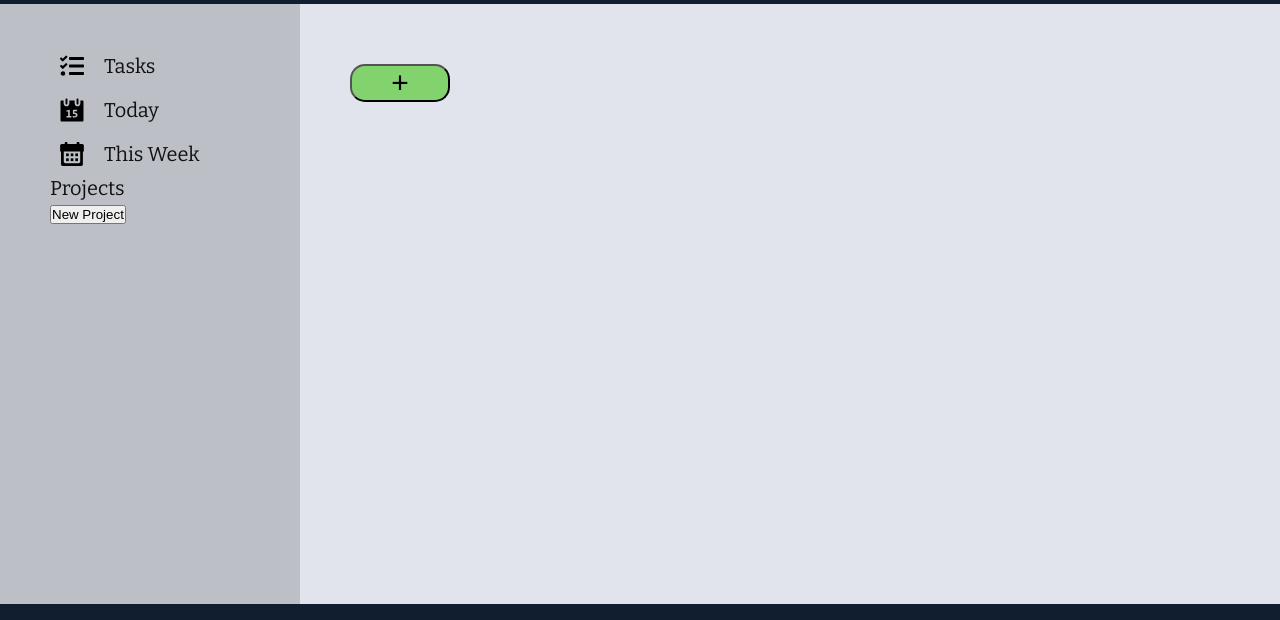
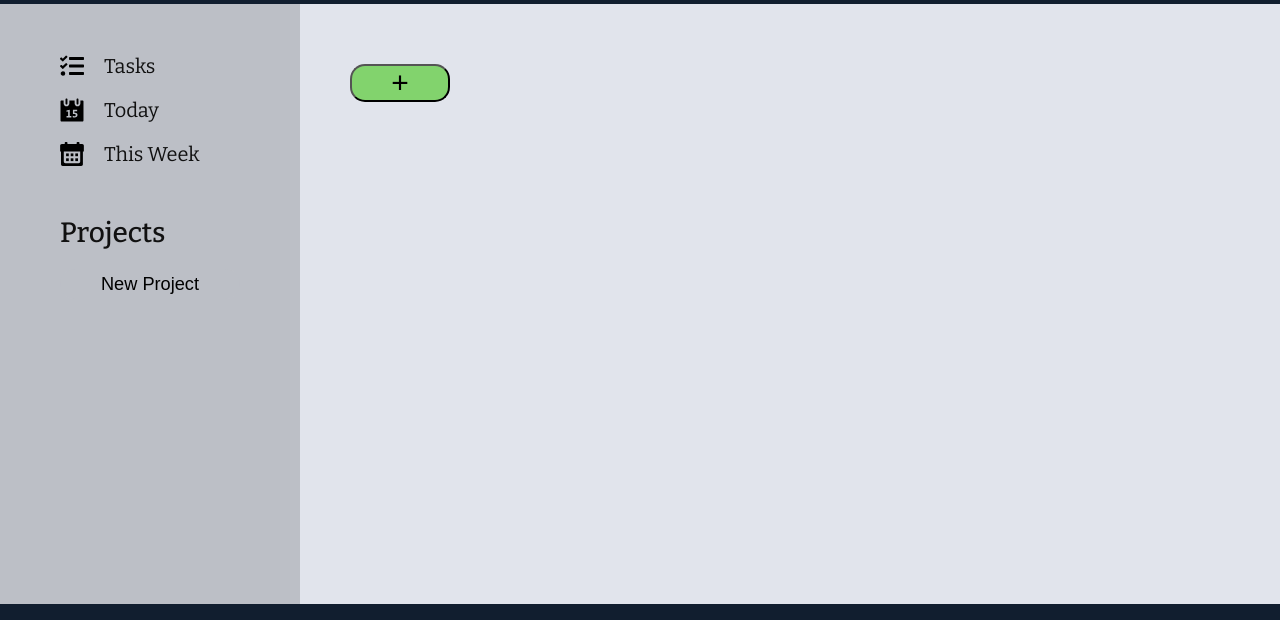
Before and after one commit to brennanjk/to-do-list, a plain HTML site: page index.html in a window 1280 px wide. Shown: the part 96-716 px from the top of the page. Drawn offline with nearby package versions, Linux system fonts and the light colour scheme.

Commit message:
Add styling to project-nav elements

```diff
--- a/style.css
+++ b/style.css
@@ -83,6 +83,25 @@ body {
 
 .nav-item:hover {
     background-color: var(--bg-color2-dark);
+}
+
+.projects-nav {
+    display: flex;
+    flex-direction: column;
+    margin-top: 1.5rem;
+    padding: .5rem;
+    gap: .5rem;
+    font-size: 1.4rem;
+    font-weight: 500;
+}
+
+
+.add-project-btn {
+    font-size: .65em;
+    border: none;
+    background-color: var(--bg-color2);
+    border-radius: 15px;
+    height: 1.5rem;
 }
 
 .header>img {
@@ -200,11 +219,13 @@ li>img {
     border-radius: 15px;
 }
 
+.add-project-btn:hover,
 .add-task-btn:hover {
     filter: brightness(120%);
     cursor: pointer;
 }
 
+.add-project-btn:active,
 .add-task-btn:active {
     color: var(--bg-color4);
     background-color: var(--bg-color1);
```
